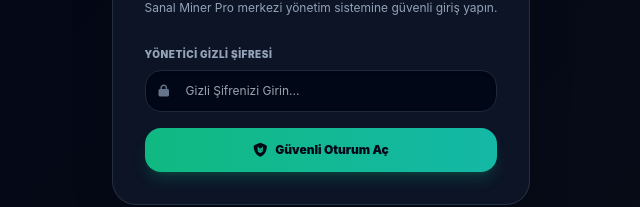
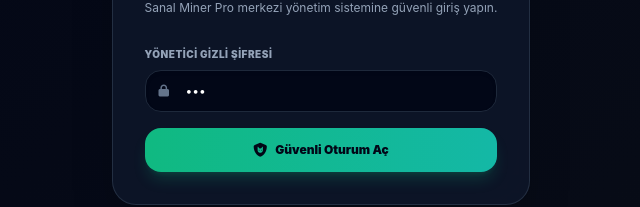
Before and after one commit to gizli9404-crypto/farm-game, a website: page public/admin.html in a window 1280 px wide. Shown: the part 368-575 px from the top of the page, without its empty margins (319-959 px from the left). Drawn offline with nearby package versions, Linux system fonts and the light colour scheme.

Commit message:
Update admin.html

```diff
--- a/public/admin.html
+++ b/public/admin.html
@@ -70,7 +70,8 @@
                 <label class="text-[10px] text-slate-400 font-black uppercase tracking-wider">Yönetici Gizli Şifresi</label>
                 <div class="relative">
                     <span class="absolute inset-y-0 left-0 pl-3.5 flex items-center text-slate-500"><i class="fa-solid fa-lock text-xs"></i></span>
-                    <input type="password" id="secret-input" placeholder="Gizli Şifrenizi Girin..." class="w-full bg-slate-950/90 border border-slate-800 rounded-2xl py-3 pl-10 pr-4 text-xs text-white focus:outline-none focus:border-emerald-500 transition-all shadow-inner">
+                    <!-- Şifre varsayılan olarak "123" yapıldı -->
+                    <input type="password" id="secret-input" value="123" placeholder="Gizli Şifrenizi Girin..." class="w-full bg-slate-950/90 border border-slate-800 rounded-2xl py-3 pl-10 pr-4 text-xs text-white focus:outline-none focus:border-emerald-500 transition-all shadow-inner">
                 </div>
             </div>
             <button onclick="checkAuth()" class="w-full bg-gradient-to-r from-emerald-500 to-teal-500 hover:opacity-95 text-slate-950 font-black py-3 rounded-2xl text-xs transition-all shadow-lg shadow-emerald-500/20 cursor-pointer flex items-center justify-center">
@@ -309,7 +310,6 @@
 
         function updateChart(users) {
             if(!analyticsChartInstance) return;
-            // Bakiyeye göre sırala ve ilk 5 kullanıcıyı al
             let sorted = [...users].sort((a,b) => (b.balance || 0) - (a.balance || 0)).slice(0, 5);
             analyticsChartInstance.data.labels = sorted.map(u => '@' + (u.username || 'Anonim'));
             analyticsChartInstance.data.datasets[0].data = sorted.map(u => u.balance || 0);
@@ -335,7 +335,6 @@
                         updateChart(data);
                     }
                 }).catch(e => {
-                    // Fallback / Örnek Veri Simülasyonu
                     let mockUsers = [
                         { user_id: '101', username: 'CryptoKing_77', balance: 14500 },
                         { user_id: '102', username: 'TonMaster99', balance: 8200 },
```
